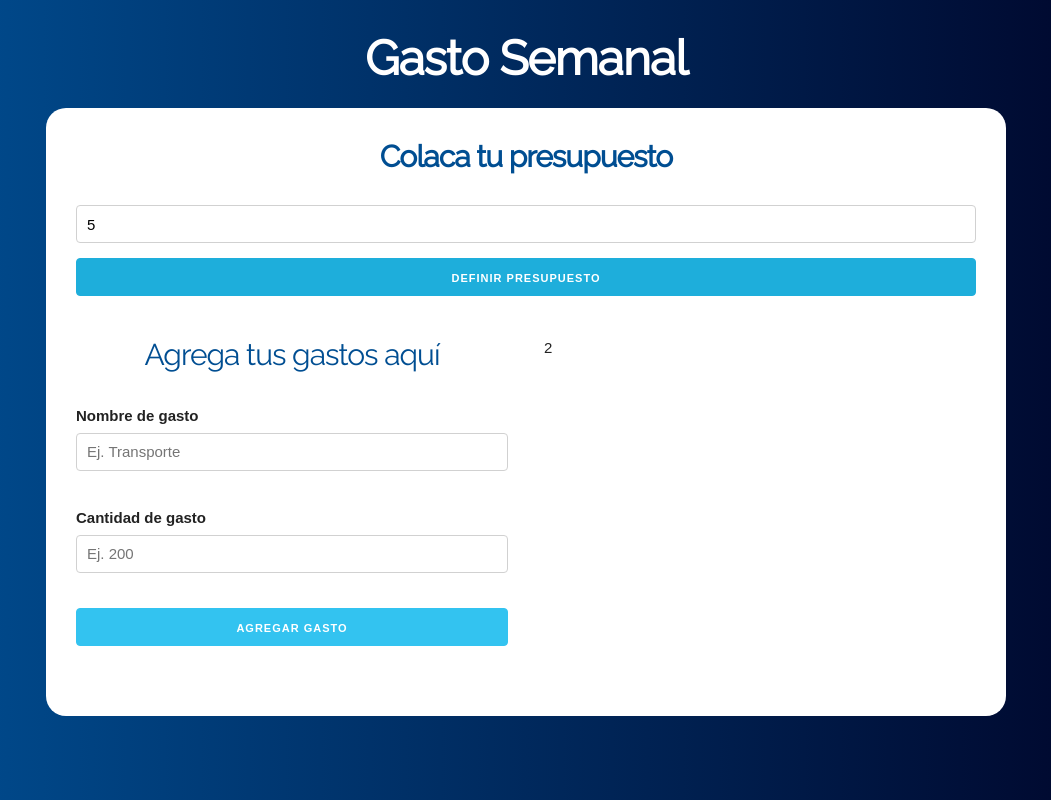
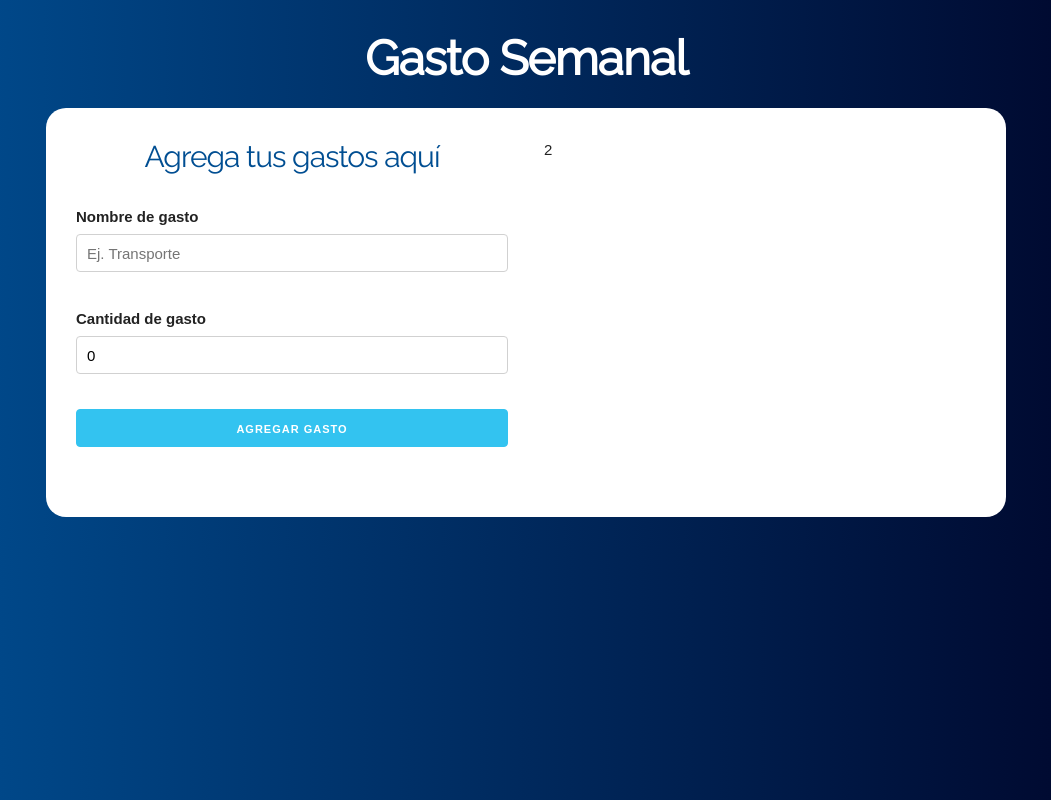
Before and after one commit to Megajjks/Budget_Control, a React (Create React App) app: page / in a window 1280 px wide. Both pictures are taken after typing "5" into the empty fields and a click on the input "Definir presupuesto". Shown: the whole page, without its empty margins (114-1165 px from the left). Built offline with nearby package versions, Linux system fonts and the light colour scheme.

Commit message:
Creando la funcionalidad de agregar gastos

```diff
--- a/package.json
+++ b/package.json
@@ -8,7 +8,8 @@
     "@testing-library/user-event": "^7.1.2",
     "react": "^16.13.1",
     "react-dom": "^16.13.1",
-    "react-scripts": "3.4.1"
+    "react-scripts": "3.4.1",
+    "shortid": "^2.2.15"
   },
   "scripts": {
     "start": "react-scripts start",
--- a/src/components/Form.js
+++ b/src/components/Form.js
@@ -1,14 +1,50 @@
-import React from 'react';
-const Form = (props) => {
+import React, {useState} from 'react';
+
+import AlertError from './AlertError'
+import shortid from 'shortid'
+
+const Form = ({agregarNuevoGasto}) => {
+
+    const [nombre, setNombre] = useState('')
+    const [cantidad, setCantidad] = useState(0)
+    const [error, setError] = useState(false)
+
+    const agregarGasto = e =>{
+        e.preventDefault();
+
+        // validar
+        if( cantidad < 1 || isNaN(cantidad) ||nombre.trim() ===''){
+            return setError(true)
+        }
+        setError(false)
+        // Construir el gasto
+        const gasto = {
+            nombre, //esto lo tomoe del state
+            cantidad, //esto lo tomoe del state
+            id: shortid.generate()
+        }
+        // pasar el gasto al componente
+        agregarNuevoGasto(gasto)
+        // resetiar el form
+        setNombre('')
+        setCantidad(0)
+        return
+    }
+
     return (
-        <form>
+        <form
+            onSubmit={agregarGasto}
+        >
             <h2 style={{fontWeight:"400"}}>Agrega tus gastos aquí</h2>
+            {error? <AlertError msg="Uno de los campos es incorrecto"/> : null}
             <div className="campo">
                 <label>Nombre de gasto</label>
                 <input
                     type="text"
                     className="u-full-width"
                     placeholder="Ej. Transporte"
+                    value={nombre}
+                    onChange={e => setNombre(e.target.value)}
                 />
             </div>
             <div className="campo">
@@ -17,6 +53,8 @@ const Form = (props) => {
                     type="number"
                     className="u-full-width"
                     placeholder="Ej. 200"
+                    value={cantidad}
+                    onChange={e => setCantidad(parseInt(e.target.value, 10))}
                 />
             </div>
             <input
--- a/src/components/GenericHome.js
+++ b/src/components/GenericHome.js
@@ -2,28 +2,48 @@ import React, { useState } from "react";
 
 import Pregunta from "./Pregunta";
 import Form from "./Form";
+import { render } from "@testing-library/react";
 
 const GenericHome = (props) => {
   const [cantidad, guardarCantidad] = useState(0);
   const [restante, guardarRestante] = useState(0);
+  const [mostrarPregunta, actualizarPregunta] = useState(true);
+  const [gastos, setGastos] = useState([]);
+
+    // Cuando agreguemos un nuevo gasto
+    const agregarNuevoGasto = gasto =>{
+        setGastos([
+            ...gastos,
+            gasto
+        ])
+    }
 
   return (
     <div className="container">
       <header>
+        <div>
           <h1 style={{ fontWeight: "700" }}>Gasto Semanal</h1>
           <div className="contenido-principal contenido">
-          <Pregunta
+            {mostrarPregunta ?
+                (<Pregunta
                     guardarCantidad={guardarCantidad}
                     guardarRestante={guardarRestante}
-          />
-
+                    actualizarPregunta={actualizarPregunta}
+                  />)
+            :
+                (
                     <div className="row">
                         <div className="one-half column">
-              <Form />
+                            <Form
+                                agregarNuevoGasto={agregarNuevoGasto}
+                            />
                         </div>
                         <div className="one-half column">
                             2
                         </div>
+                    </div>
+                )
+            }
           </div>
         </div>
       </header>
--- a/src/components/Pregunta.js
+++ b/src/components/Pregunta.js
@@ -2,7 +2,7 @@ import React, {Fragment,useState} from 'react';
 
 import AlertError from './AlertError'
 
-const Pregunta = ({guardarCantidad,guardarRestante}) => {
+const Pregunta = ({guardarCantidad,guardarRestante,actualizarPregunta}) => {
 
     // definir state
     const [monto, setMonto] = useState(0)
@@ -22,6 +22,7 @@ const Pregunta = ({guardarCantidad,guardarRestante}) => {
         // si se pasa la validación
         guardarCantidad(monto)
         guardarRestante(monto)
+        actualizarPregunta(false)
         return setError(false)
     }
     return (
```
Also changed, not shown: 1 other file (tests, documents, lock files or other folders). Lines whose indentation alone changed are shown as unchanged.
